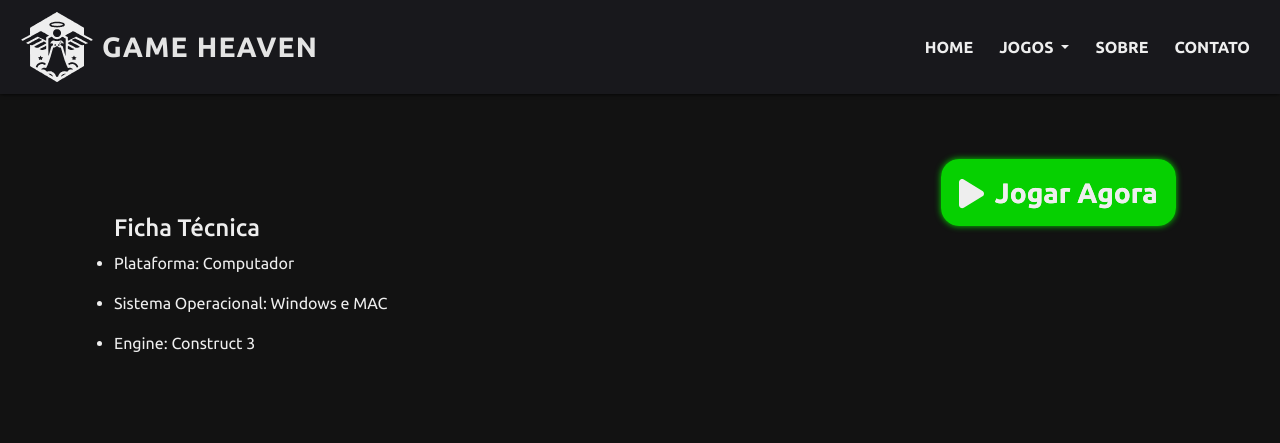
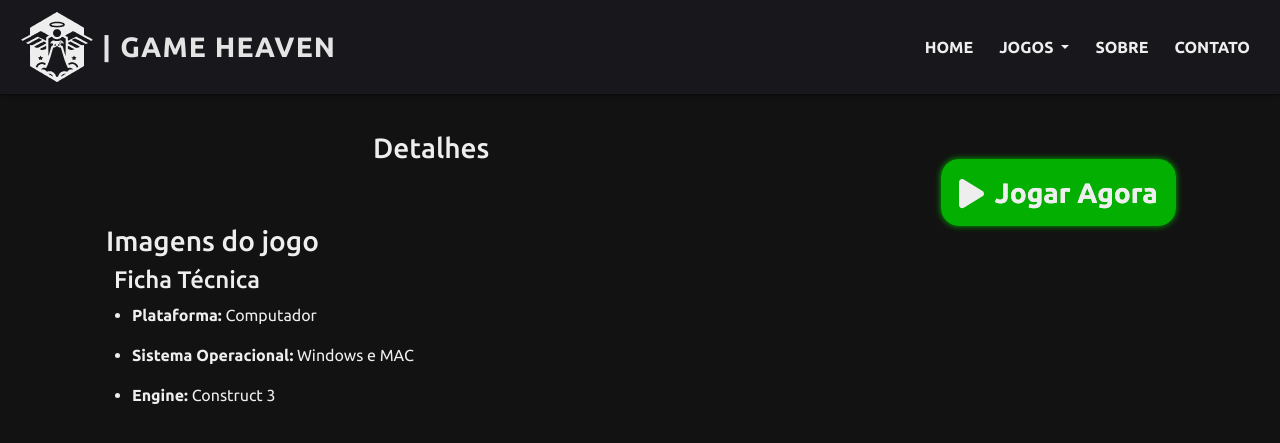
Before and after one commit to lucasbrasso/TechAcademy-2, a PHP site: page /TechAcademy-2/game in a window 1280 px wide. Shown: the top 443 px of the page. Run offline with PHP 8.4, Linux system fonts and the light colour scheme; data that the repository does not hold is empty.

Commit message:
Ultimos detalhes

```diff
--- a/GameHeaven Site/css/style.css
+++ b/GameHeaven Site/css/style.css
@@ -201,8 +201,8 @@
   font-weight: bold;
   font-size: 20px;
   border-radius: 13px;
-  background: #06D001;
-  box-shadow: #06D001 0 0 6px;
+  background: #03af00;
+  box-shadow: #03af00 0 0 6px;
   color: #EEEEEE;
   transition: 300ms;
 }
@@ -210,7 +210,6 @@
   text-shadow: 0px 0px 22px #EEEEEE;
   padding: 16px;
   border-radius: 16px;
-  background: #0fff0a;
   box-shadow: #0fff0a 0 0 16px;
   transition: 300ms;
 }
@@ -318,6 +317,12 @@ body {
 .jogo h1 {
   margin-left: 12px;
 }
+.jogo h3 {
+  margin-top: 10px;
+}
+.jogo li {
+  margin-left: 18px;
+}
 .jogo p {
   width: 65%;
 }
@@ -330,14 +335,15 @@ body {
   text-align: center;
 }
 .jogo .jogoPlay a {
+  margin-bottom: 10px;
   text-shadow: 0px 0px 0px #EEEEEE;
   text-decoration: none;
   padding: 18px;
   font-weight: bold;
   font-size: 28px;
   border-radius: 18px;
-  background: #06D001;
-  box-shadow: #06D001 0 0 6px;
+  background: #03af00;
+  box-shadow: #03af00 0 0 6px;
   color: #EEEEEE;
   transition: 300ms;
 }
@@ -345,7 +351,6 @@ body {
   text-shadow: 0px 0px 2px #EEEEEE;
   padding: 22px;
   border-radius: 20px;
-  background: #0fff0a;
   box-shadow: #0fff0a 0 0 16px;
   transition: 300ms;
 }
--- a/GameHeaven Site/css/style.scss
+++ b/GameHeaven Site/css/style.scss
@@ -2,7 +2,7 @@ $primary: #121212;
 $secondary: #18181C;
 $clear: #6abcff;
 $font: #EEEEEE;
-$btn: #059212;
+$btn: #03af00;
 
 * {
     margin: 0;
@@ -202,15 +202,14 @@ $btn: #059212;
             font-weight: bold;
             font-size: 20px;
             border-radius: 13px;
-            background: #06D001;
-            box-shadow: #06D001 0 0 6px;
+            background: $btn;
+            box-shadow: $btn 0 0 6px;
             color: $font;
             transition: 300ms;
             &:hover {
                 text-shadow: 0px 0px 22px $font;
                 padding: 16px;
                 border-radius: 16px;
-                background: #0fff0a;
                 box-shadow: #0fff0a 0 0 16px;
                 transition: 300ms;
             }
@@ -321,6 +320,12 @@ $btn: #059212;
         h1 {
             margin-left: 12px;
         }
+        h3 {
+            margin-top: 10px;
+        }
+        li {
+            margin-left: 18px;
+        }
         p {
             width: 65%;
         }
@@ -333,21 +338,21 @@ $btn: #059212;
             text-align: center;
         }
         .jogoPlay a {
+            margin-bottom: 10px;
             text-shadow: 0px 0px 0px $font;
             text-decoration: none;
             padding: 18px;
             font-weight: bold;
             font-size: 28px;
             border-radius: 18px;
-            background: #06D001;
-            box-shadow: #06D001 0 0 6px;
+            background: $btn;
+            box-shadow: $btn 0 0 6px;
             color: $font;
             transition: 300ms;
             &:hover {
                 text-shadow: 0px 0px 2px $font;
                 padding: 22px;
                 border-radius: 20px;
-                background: #0fff0a;
                 box-shadow: #0fff0a 0 0 16px;
                 transition: 300ms;
             }
--- a/GameHeaven Site/index.php
+++ b/GameHeaven Site/index.php
@@ -37,7 +37,8 @@
       <a href="home">
         <img src="img/gameheaven.svg" width="72px">
       </a>
-      <a class="navbar-brand" href="home">GAME HEAVEN</a>
+      <a class="navbar-brand" href="home">
+      | GAME HEAVEN</a>
       <button class="navbar-toggler" type="button" data-bs-toggle="collapse" data-bs-target="#navbarNavDropdown"
         aria-controls="navbarNavDropdown" aria-expanded="false" aria-label="Toggle navigation">
         <span class="navbar-toggler-icon"></span>
--- a/GameHeaven Site/pages/game.php
+++ b/GameHeaven Site/pages/game.php
@@ -9,6 +9,7 @@ $dados = $dadosJogos->$codigo;
                 <img src="<?= $dados->poster ?>" alt="<?= $dados->nome ?>" class="w-100">
             </div>
             <div class="col-12 col-md-6">
+                <h3>Detalhes</h3>
                 <p>
                     <?= $dados->descricao ?>
                     <br>
@@ -33,6 +34,7 @@ $dados = $dadosJogos->$codigo;
                 </div>
             </div>
             <div class="row">
+                <h3>Imagens do jogo</h3>
                 <?php
                 $dadosFotos = file_get_contents("http://localhost/TechAcademy-2/GameHeaven%20Site/api/fotos.php");
                 $dadosFotos = json_decode($dadosFotos);
@@ -42,8 +44,8 @@ $dados = $dadosJogos->$codigo;
                 foreach ($dados as $foto) {
                 ?>
                     <div class="col-12 col-md-3">
-                        <a href="<?= $foto->foto ?>" title="Foto <?= $i ?>" data-fslightbox>
-                            <img src="<?= $foto->foto ?>" alt="Foto <?= $i ?>" class="w-100">
+                        <a href="<?= $foto->foto ?>" title="Imagem" data-fslightbox>
+                            <img src="<?= $foto->foto ?>" alt="Imagem" class="w-100">
                         </a>
                     </div>
                 <?php
@@ -56,16 +58,16 @@ $dados = $dadosJogos->$codigo;
         <ul>
             <h4>Ficha Técnica</h4>
             <li>
-                <p>Plataforma: Computador</p>
+                <p><strong>Plataforma:</strong> Computador</p>
             </li>
             <li>
-                <p>Sistema Operacional: Windows e MAC</p>
+                <p><strong>Sistema Operacional:</strong> Windows e MAC</p>
             </li>
             <li>
-                <p>Engine: Construct 3</p>
+                <p><strong>Engine:</strong> Construct 3</p>
             </li>
         </ul>
-        <h5><?= $game->dev ?></h5>
+        <h5 class="text-center"><?= $game->dev ?></h5>
     </div>
 
 </div>
--- a/GameHeaven Site/pages/sobre.php
+++ b/GameHeaven Site/pages/sobre.php
@@ -58,7 +58,7 @@
                 <img src="img/lucasBrasso.png" alt="Lucas Brasso Foto">
                 <h3>Lucas Brasso</h3>
                 <h4>18 Anos</h4>
-                <p>Desenvolvedor do site Game Heaven e do jogo Crimson Curse é Mr Universo nas horas vagas.
+                <p>Desenvolvedor do site Game Heaven e do jogo Crimson Curse é Mr Olympia nas horas vagas.
                     Minhas inspirações para o site desse módulo foram a
                     <a href="https://store.epicgames.com/" target="_blank">Epic Games Store</a> e a <a href="https://store.steampowered.com" target="_blank">Steam</a>,
                     tentei deixar o site o mais prático e intuitivo possível mantendo um design agradável.
@@ -73,9 +73,6 @@
                     </a>
                     </li>
                     <li>
-                        <p>O jogo Desordeon foi desenvolvido por </p>
-                    </li>
-                    <li>
                         <p>Todos os banners foram gerados por IA</p>
                     </li>
                  </ul>
```
Also changed, not shown: 1 other file.
